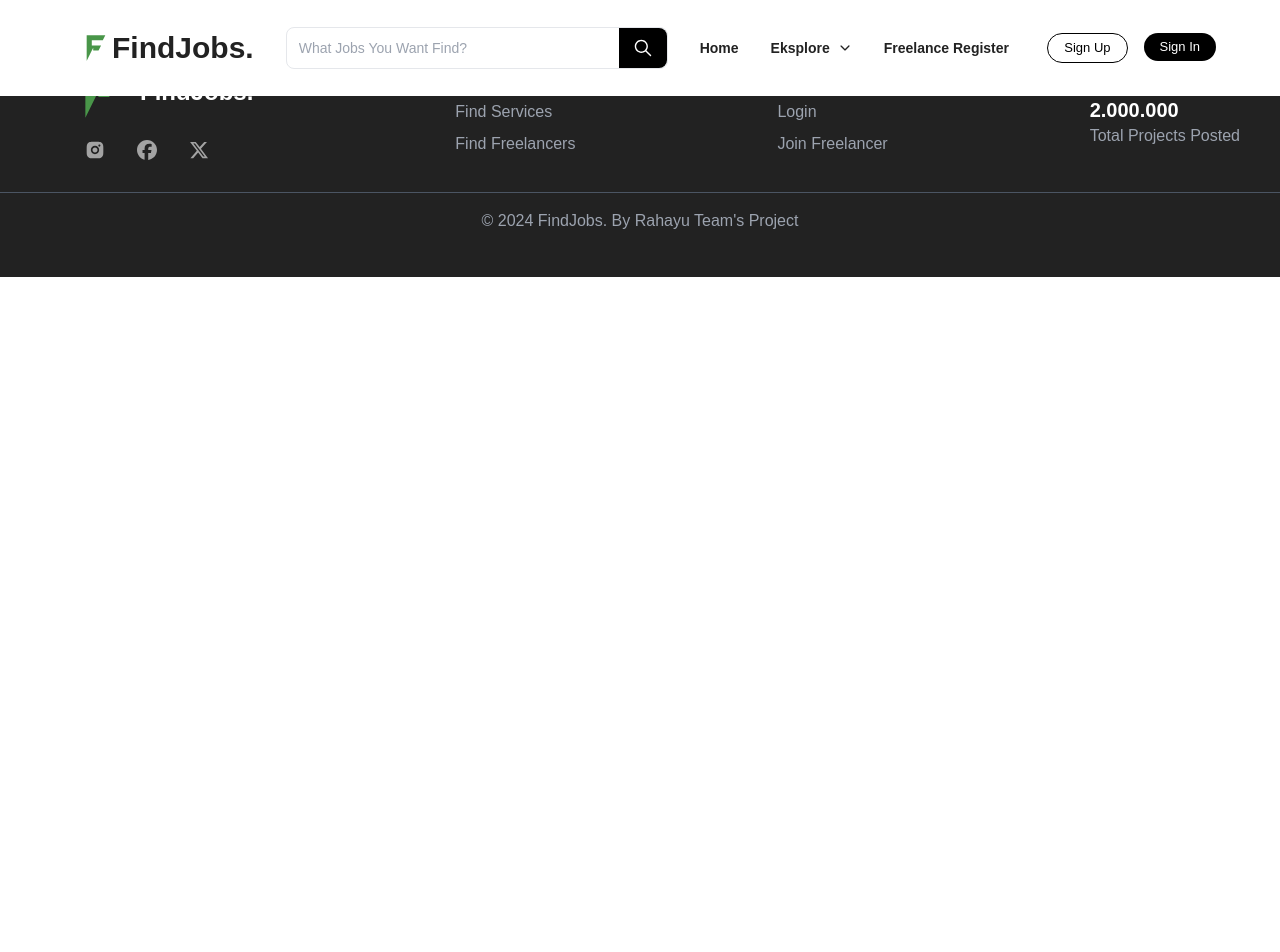
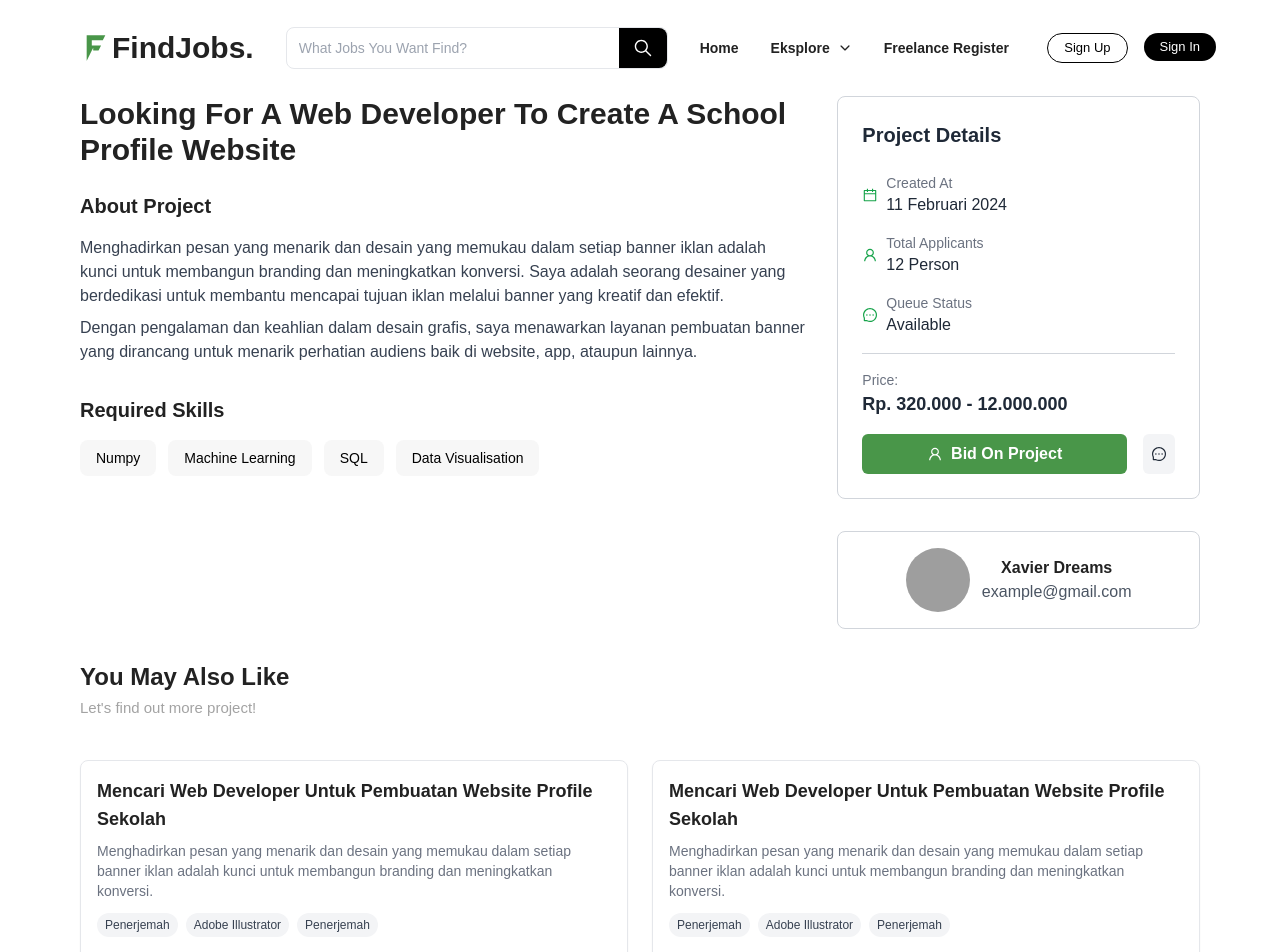
Before and after one commit to aryndraa/FindJobs, a React (Create React App) app in the folder frontend/: page /details-project in a window 1280 px wide. Shown: the top 952 px of the page. Before the commit the page ends 800 px from the top, so only its background shows below. Built offline with nearby package versions, Linux system fonts and the light colour scheme; grey boxes are pictures that could not be loaded.

Commit message:
page details project

```diff
--- a/frontend/src/App.js
+++ b/frontend/src/App.js
@@ -7,6 +7,7 @@ import Service from "./pages/Service";
 import ScrollToTop from "./components/molecules/ScrollToTop";
 import DetailsService from "./pages/DetailsService";
 import Project from "./pages/Project";
+import DetailsProject from "./pages/DetailsProject";
 function App() {
   return (
    <Router>
@@ -18,6 +19,7 @@ function App() {
     <Route path="/service" element={<Service />} />
     <Route path="/details-service" element={<DetailsService />} />
     <Route path="/project" element={<Project />} />
+    <Route path="/details-project" element={<DetailsProject />} />
     </Routes>
     <Footer/>
    </Router>
--- a/frontend/src/components/molecules/CategoryFilter.jsx
+++ b/frontend/src/components/molecules/CategoryFilter.jsx
@@ -30,6 +30,7 @@ const CategoryFilter = () => {
           {category}
         </Link>
       ))}
+
     </div>
     </div>
   );
--- /dev/null
+++ b/frontend/src/components/molecules/ContactInfo.jsx
@@ -0,0 +1,19 @@
+import React from 'react';
+
+const ContactInfo = () => (
+  <div className="mt-8 p-4 bg-white rounded-lg border border-gray-300 text-center flex items-center gap-3 justify-center">
+    <div className="bg-cover w-16 h-16">
+    <img
+       src="https://img.freepik.com/free-photo/computer-program-coding-screen_53876-138060.jpg?t=st=1730483883~exp=1730487483~hmac=d54d5df263f8d9f67e81d267ad00c529a82401f6cec4614279a2a186e17d5061&w=740"
+      alt="User Avatar"
+      className="rounded-full w-full h-full"
+    />
+    </div>
+    <div>
+    <h3 className="font-semibold">Xavier Dreams</h3>
+    <p className="text-gray-600">example@gmail.com</p>
+    </div>
+  </div>
+);
+
+export default ContactInfo;
--- a/frontend/src/components/molecules/HeroProject.jsx
+++ b/frontend/src/components/molecules/HeroProject.jsx
@@ -1,15 +1,15 @@
-import React from 'react'
-import bg from "../../assets/project/hero.svg"
+import React from "react";
+import bg from "../../assets/project/hero.svg";
 const HeroProject = () => {
   return (
     <div>
       <div className="bg-[#bce3ff] w-full rounded-lg flex items-center flex-col lg:flex-row">
         <div className="ml-6">
           <h1 className="text-3xl lg:text-5xl font-bold">
-          Start Your Journey, with Our best Service!
+          Gateway to Professional Success
           </h1>
           <p className="text-black mt-2 text-justify text-sm max-w-[21rem] lg:max-w-[45rem]">
-        Discover a wide range of professional services offered by talented freelancers. From design to development, our experts are here to bring your ideas to life with quality and efficiency. Start exploring today and find the perfect match for your next project!
+          Navigate through countless opportunities tailored to your expertise and aspirations. We're here to help you discover roles that not only match your skills but also fulfill your career dreams, putting you on the path to long-term success.
           </p>
         </div>
         <img
@@ -19,7 +19,7 @@ const HeroProject = () => {
         />
       </div>
     </div>
-  )
-}
+  );
+};
 
-export default HeroProject
+export default HeroProject;
--- /dev/null
+++ b/frontend/src/components/molecules/ProjectDetails.jsx
@@ -0,0 +1,58 @@
+import React from 'react';
+import { AiOutlineCalendar, AiOutlineUser, AiOutlineMessage } from 'react-icons/ai';
+
+const ProjectDetails = () => (
+  <div className="border border-gray-300 p-6 rounded-lg text-gray-800">
+    <h2 className="text-xl font-semibold mb-6">Project Details</h2>
+
+    <div className="space-y-4">
+      {/* Created At */}
+      <div className="flex items-center">
+        <AiOutlineCalendar className="mr-2 text-green-600" />
+        <div>
+          <p className="text-sm text-gray-500">Created At</p>
+          <p className="font-medium">11 Februari 2024</p>
+        </div>
+      </div>
+
+      {/* Total Applicants */}
+      <div className="flex items-center">
+        <AiOutlineUser className="mr-2 text-green-600" />
+        <div>
+          <p className="text-sm text-gray-500">Total Applicants</p>
+          <p className="font-medium">12 Person</p>
+        </div>
+      </div>
+
+      {/* Queue Status */}
+      <div className="flex items-center">
+        <AiOutlineMessage className="mr-2 text-green-600" />
+        <div>
+          <p className="text-sm text-gray-500">Queue Status</p>
+          <p className="font-medium">Available</p>
+        </div>
+      </div>
+
+      {/* Divider Line */}
+      <hr className="my-4 border-gray-300" />
+
+      {/* Price */}
+      <div>
+        <p className="text-sm text-gray-500">Price:</p>
+        <p className="font-semibold text-lg text-gray-800">Rp. 320.000 - 12.000.000</p>
+      </div>
+
+      {/* Buttons */}
+      <div className="mt-6 flex space-x-4">
+        <button className="flex-1 flex items-center justify-center bg-primary text-white py-2 rounded-md font-semibold">
+          <AiOutlineUser className="mr-2" /> Bid On Project
+        </button>
+        <button className="flex items-center justify-center bg-gray-100 text-gray-800 p-2 rounded-md">
+          <AiOutlineMessage />
+        </button>
+      </div>
+    </div>
+  </div>
+);
+
+export default ProjectDetails;
--- /dev/null
+++ b/frontend/src/components/molecules/ProjectHeader.jsx
@@ -0,0 +1,20 @@
+import React from 'react';
+
+const ProjectHeader = () => (
+  <div className="mb-8">
+    <h1 className="text-[23px] md:text-3xl font-bold leading-tight">
+      Looking For A Web Developer To Create A School Profile Website
+    </h1>
+    <h2 className="mt-6 text-xl font-semibold">About Project</h2>
+    <div className="mt-4 text-gray-700">
+      <p>
+        Menghadirkan pesan yang menarik dan desain yang memukau dalam setiap banner iklan adalah kunci untuk membangun branding dan meningkatkan konversi. Saya adalah seorang desainer yang berdedikasi untuk membantu mencapai tujuan iklan melalui banner yang kreatif dan efektif.
+      </p>
+      <p className="mt-2">
+        Dengan pengalaman dan keahlian dalam desain grafis, saya menawarkan layanan pembuatan banner yang dirancang untuk menarik perhatian audiens baik di website, app, ataupun lainnya.
+      </p>
+    </div>
+  </div>
+);
+
+export default ProjectHeader;
--- /dev/null
+++ b/frontend/src/components/molecules/RelatedProject.jsx
@@ -0,0 +1,89 @@
+import React from 'react';
+import { AiOutlineClockCircle } from 'react-icons/ai';
+import { Link } from 'react-router-dom';
+
+const projectData = [
+  {
+    id: 1,
+    username: 'Hermansyah_Akbar',
+    title: 'Mencari Web Developer Untuk Pembuatan Website Profile Sekolah',
+    description:
+      'Menghadirkan pesan yang menarik dan desain yang memukau dalam setiap banner iklan adalah kunci untuk membangun branding dan meningkatkan konversi.',
+    price: 'Rp. 120.000',
+    tags: ['Penerjemah', 'Adobe Illustrator', 'Penerjemah'],
+    profileImage:
+      'https://img.freepik.com/free-photo/portrait-happy-young-male-student-with-glasses-casual-outfit-posing-park_1153-6309.jpg?t=st=1730487270~exp=1730490870~hmac=a993a4554e3a0b6c7c756261113f2a0adb458fa24c2f184daa49dd47f2f93be8&w=360',
+  },
+  {
+    id: 1,
+    username: 'Hermansyah_Akbar',
+    title: 'Mencari Web Developer Untuk Pembuatan Website Profile Sekolah',
+    description:
+      'Menghadirkan pesan yang menarik dan desain yang memukau dalam setiap banner iklan adalah kunci untuk membangun branding dan meningkatkan konversi.',
+    price: 'Rp. 120.000',
+    tags: ['Penerjemah', 'Adobe Illustrator', 'Penerjemah'],
+    profileImage:
+      'https://img.freepik.com/free-photo/portrait-happy-young-male-student-with-glasses-casual-outfit-posing-park_1153-6309.jpg?t=st=1730487270~exp=1730490870~hmac=a993a4554e3a0b6c7c756261113f2a0adb458fa24c2f184daa49dd47f2f93be8&w=360',
+  },
+  {
+    id: 1,
+    username: 'Hermansyah_Akbar',
+    title: 'Mencari Web Developer Untuk Pembuatan Website Profile Sekolah',
+    description:
+      'Menghadirkan pesan yang menarik dan desain yang memukau dalam setiap banner iklan adalah kunci untuk membangun branding dan meningkatkan konversi.',
+    price: 'Rp. 120.000',
+    tags: ['Penerjemah', 'Adobe Illustrator', 'Penerjemah'],
+    profileImage:
+      'https://img.freepik.com/free-photo/portrait-happy-young-male-student-with-glasses-casual-outfit-posing-park_1153-6309.jpg?t=st=1730487270~exp=1730490870~hmac=a993a4554e3a0b6c7c756261113f2a0adb458fa24c2f184daa49dd47f2f93be8&w=360',
+  },
+  // You can add more project objects here
+];
+
+const ProjectCard = ({
+  username,
+  profileImage,
+  title,
+  description,
+  price,
+  tags,
+}) => {
+  return (
+    <div className="border rounded-lg p-4 shadow-sm hover:shadow-md transition">
+      <h3 className="text-lg font-bold mb-2">{title}</h3>
+      <p className="text-sm text-gray-500 mb-3">{description}</p>
+      <div className="flex gap-2 mb-3 flex-wrap">
+        {tags.map((tag, index) => (
+          <span
+            key={index}
+            className="bg-gray-100 text-gray-700 text-xs px-2 py-1 rounded-full"
+          >
+            {tag}
+          </span>
+        ))}
+      </div>
+      <div className="flex justify-between items-center">
+        <div>
+          <h4 className="text-sm font-medium">Start From</h4>
+          <h2 className="text-lg font-bold text-primary">{price}</h2>
+        </div>
+        <Link to="/details-project">
+        <button className="bg-primary text-white px-4 py-2 rounded-md hover:bg-green-800 transition">
+          Visit Project
+        </button>
+        </Link>
+      </div>
+    </div>
+  );
+};
+
+const RelatedProject = () => {
+  return (
+    <div className="mt-10 grid grid-cols-1 sm:grid-cols-2 gap-6">
+      {projectData.map((project) => (
+        <ProjectCard key={project.id} {...project} />
+      ))}
+    </div>
+  );
+};
+
+export default RelatedProject;
--- /dev/null
+++ b/frontend/src/components/molecules/SkillsList.jsx
@@ -0,0 +1,16 @@
+import React from 'react';
+
+const SkillsList = () => (
+  <div className="mt-8">
+    <h2 className="text-xl font-semibold">Required Skills</h2>
+    <div className="flex flex-wrap mt-4 gap-3">
+      {['Numpy', 'Machine Learning', 'SQL', 'Data Visualisation'].map(skill => (
+        <span key={skill} className="bg-[#F7F7F7] px-4 py-2 rounded-lg text-black text-sm font-medium">
+          {skill}
+        </span>
+      ))}
+    </div>
+  </div>
+);
+
+export default SkillsList;
--- /dev/null
+++ b/frontend/src/pages/DetailsProject.jsx
@@ -0,0 +1,35 @@
+import React from "react";
+import ProjectHeader from "../components/molecules/ProjectHeader";
+import SkillsList from "../components/molecules/SkillsList";
+import ContactInfo from "../components/molecules/ContactInfo";
+import RelatedProjects from "../components/molecules/RelatedProject";
+import ProjectDetails from "../components/molecules/ProjectDetails";
+const DetailsProject = () => {
+  return (
+    <div className="mx-7 lg:mx-16 px-4 py-24">
+      <div className="md:flex md:space-x-8">
+        <div className="md:w-2/3">
+          {/* Project Header and Skills List */}
+          <ProjectHeader />
+          <SkillsList />
+        </div>
+
+        {/* Project Details and Contact Info */}
+        <div className="md:w-1/3 mt-8 md:mt-0">
+          <ProjectDetails />
+          <ContactInfo />
+        </div>
+      </div>
+
+      <div className="mt-8">
+      <h1 className="text-2xl font-semibold">You May Also Like</h1>
+      <p className="text-secondary text-[15px] mt-1">
+        Let's find out more project!
+      </p>
+        <RelatedProjects />
+      </div>
+    </div>
+  );
+};
+
+export default DetailsProject;
```
Lines whose indentation alone changed are shown as unchanged.
